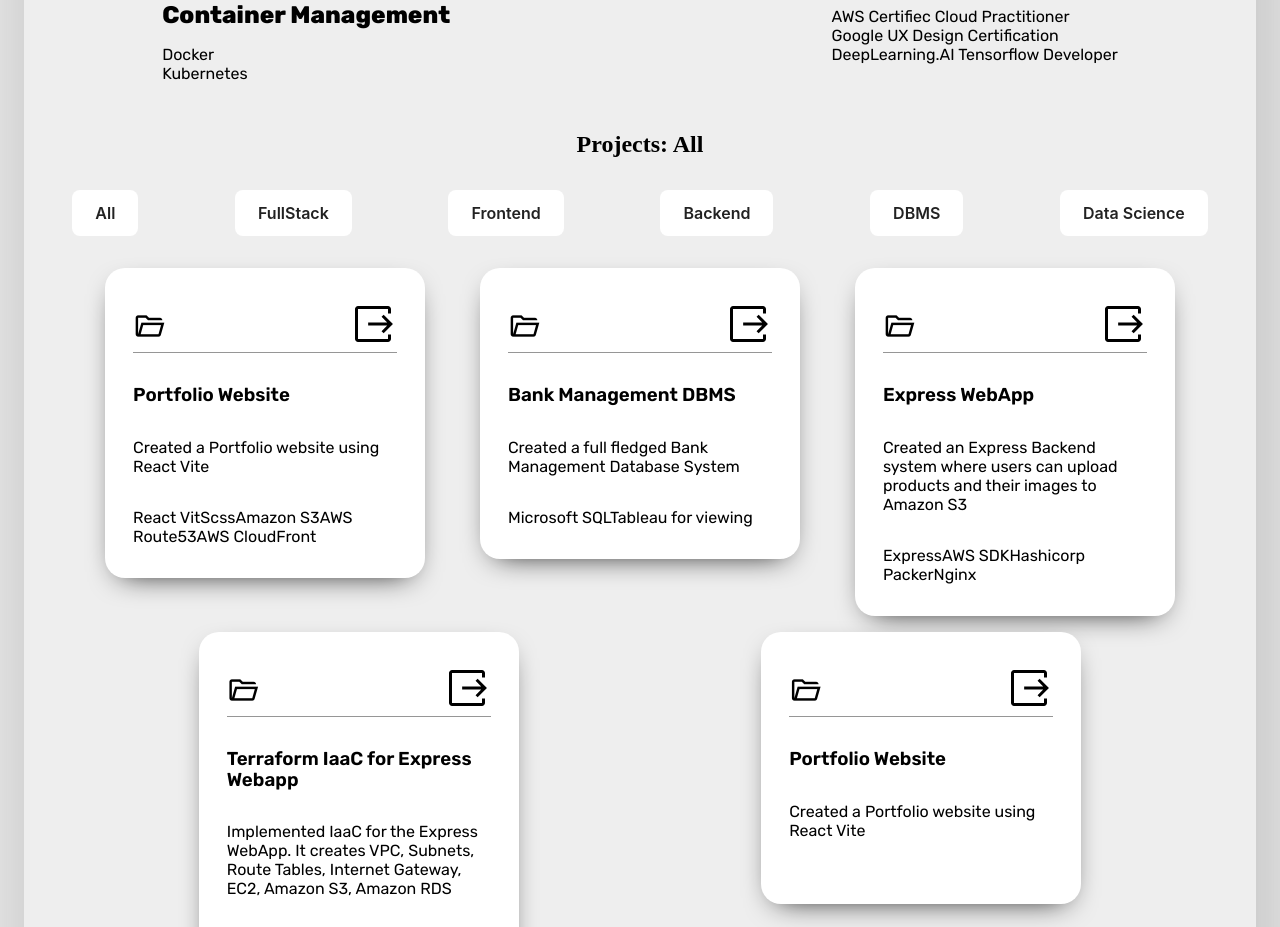
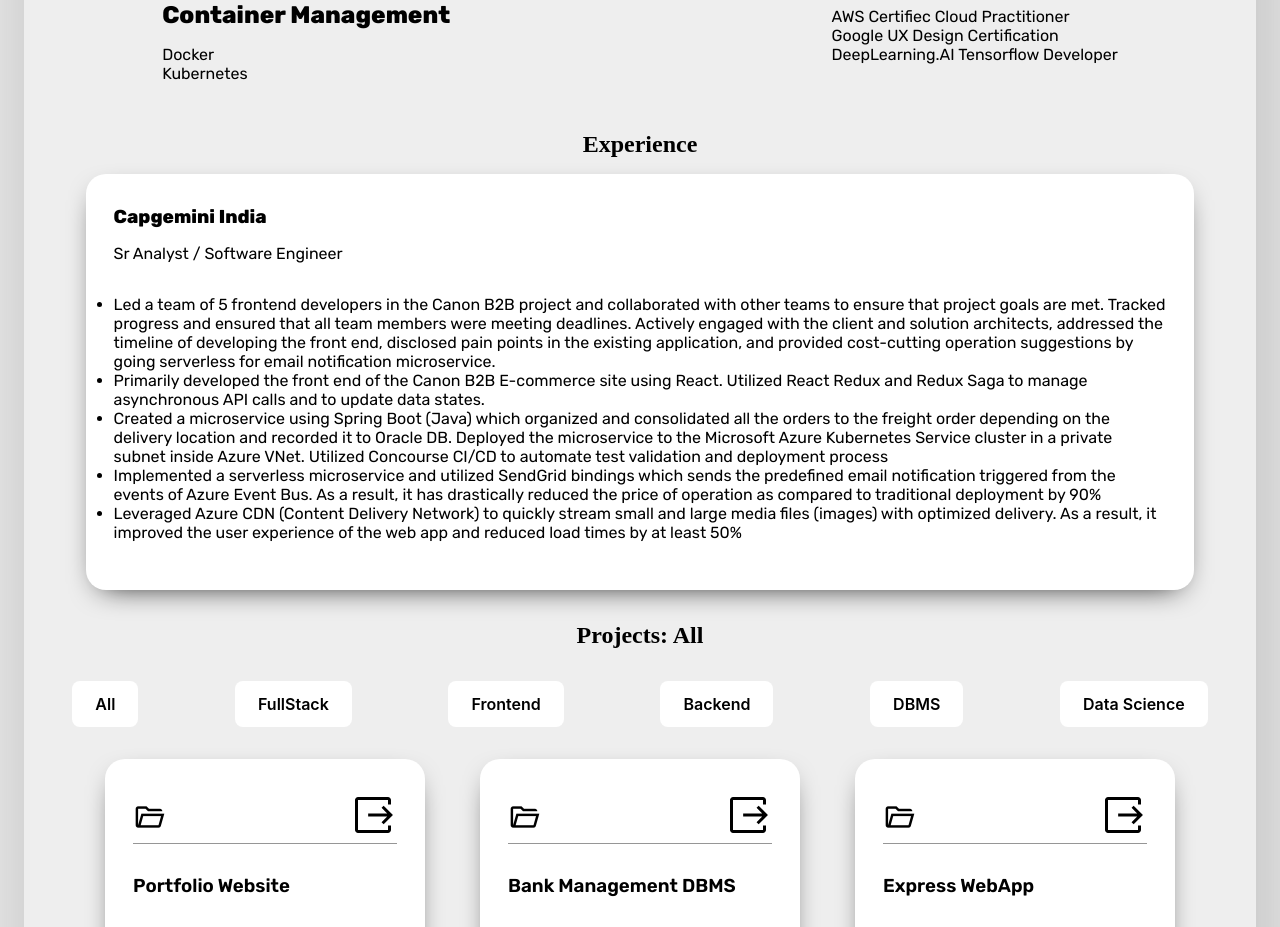
Before and after one commit to Varma-PA/profile-page-temp, a React (Vite) app: page / in a window 1280 px wide. Shown: the part 1540-2467 px from the top of the page. Built offline with nearby package versions, Linux system fonts and the light colour scheme.

Commit message:
Added Experience Section the portfolio website 🙈

```diff
--- a/src/components/Projects/index.tsx
+++ b/src/components/Projects/index.tsx
@@ -1,9 +1,12 @@
-import React, { useState } from "react";
+import React, { useState, useContext } from "react";
 import ProjectDetails from "../Project-Details";
 import ProjectsButton from "../Projects_Button";
+import { ThemeContext } from "../../ThemeContext";
 
 const Projects = () => {
   const [clickedButton, setClickedButton] = useState("All");
+
+  const theme = useContext(ThemeContext);
 
   const setCallBack = (heading: string) => {
     console.log(heading);
@@ -15,7 +18,7 @@ const Projects = () => {
     <div className="projects-flex-box">
       <h2>Projects: {clickedButton}</h2>
 
-      <div className="projects-buttons">
+      <div className={`projects-buttons`}>
         <div>
           <ProjectsButton heading="All" callback={setCallBack} />
         </div>
--- a/src/components/Projects_Button/index.tsx
+++ b/src/components/Projects_Button/index.tsx
@@ -1,4 +1,5 @@
-import React from "react";
+import React, { useContext } from "react";
+import { ThemeContext } from "../../ThemeContext";
 
 interface propType {
   heading: string;
@@ -6,9 +7,14 @@ interface propType {
 }
 
 const ProjectsButton = ({ heading, callback }: propType) => {
+  const theme = useContext(ThemeContext);
+
   return (
     <div>
-      <button className="button-23" onClick={() => callback(heading)}>
+      <button
+        className={`button-23 button-block-${theme}`}
+        onClick={() => callback(heading)}
+      >
         {heading}
       </button>
     </div>
--- /dev/null
+++ b/src/components/experience/index.tsx
@@ -0,0 +1,43 @@
+import React, { useContext } from "react";
+import experienceData from "../../data/experience.json";
+import { ThemeContext } from "../../ThemeContext";
+
+interface valueType {
+  id: number;
+  title: string;
+  company: string;
+  duration: string;
+  responsibilities: responsibilitiesType[];
+}
+
+interface responsibilitiesType {
+  id: number;
+  responsibility: string;
+}
+
+const Experience = () => {
+  const theme = useContext(ThemeContext);
+
+  return (
+    <div className={`experience-flexbox`}>
+      <h2 className="experience-heading">Experience</h2>
+
+      {experienceData.map((value: valueType) => (
+        <div
+          className={`experience-child-block  experience-block-${theme} use-rubik-font`}
+        >
+          <h3>{value.company}</h3>
+          <div>{value.title}</div>
+
+          <ul>
+            {value.responsibilities.map((resp: responsibilitiesType) => (
+              <li key={resp.id}>{resp.responsibility}</li>
+            ))}
+          </ul>
+        </div>
+      ))}
+    </div>
+  );
+};
+
+export default Experience;
--- /dev/null
+++ b/src/data/experience.json
@@ -0,0 +1,30 @@
+[
+  {
+    "id": 1,
+    "title": "Sr Analyst / Software Engineer",
+    "company": "Capgemini India",
+    "duration": "June 2019 - November 2021",
+    "responsibilities": [
+      {
+        "id": 1,
+        "responsibility": "Led a team of 5 frontend developers in the Canon B2B project and collaborated with other teams to ensure that project goals are met. Tracked progress and ensured that all team members were meeting deadlines. Actively engaged with the client and solution architects, addressed the timeline of developing the front end, disclosed pain points in the existing application, and provided cost-cutting operation suggestions by going serverless for email notification microservice."
+      },
+      {
+        "id": 2,
+        "responsibility": "Primarily developed the front end of the Canon B2B E-commerce site using React. Utilized React Redux and Redux Saga to manage asynchronous API calls and to update data states."
+      },
+      {
+        "id": 3,
+        "responsibility": "Created a microservice using Spring Boot (Java) which organized and consolidated all the orders to the freight order depending on the delivery location and recorded it to Oracle DB. Deployed the microservice to the Microsoft Azure Kubernetes Service cluster in a private subnet inside Azure VNet. Utilized Concourse CI/CD to automate test validation and deployment process"
+      },
+      {
+        "id": 4,
+        "responsibility": "Implemented a serverless microservice and utilized SendGrid bindings which sends the predefined email notification triggered from the events of Azure Event Bus. As a result, it has drastically reduced the price of operation as compared to traditional deployment by 90%"
+      },
+      {
+        "id": 5,
+        "responsibility": "Leveraged Azure CDN (Content Delivery Network) to quickly stream small and large media files (images) with optimized delivery. As a result, it improved the user experience of the web app and reduced load times by at least 50%"
+      }
+    ]
+  }
+]
--- a/src/pages/Home/index.tsx
+++ b/src/pages/Home/index.tsx
@@ -7,6 +7,7 @@ import SkillsBarGraph from "../../components/SkillsBarGraph";
 import SkillSet from "../../components/skillset";
 import data from "../../data/image-location.json";
 import { ThemeContext } from "../../ThemeContext";
+import Experience from "../../components/experience";
 
 const HomePage = () => {
   const theme = useContext(ThemeContext);
@@ -161,6 +162,10 @@ const HomePage = () => {
             </div>
           </div>
 
+          <div className="experience-block">
+            <Experience />
+          </div>
+
           <div className="home-projects">
             <Projects />
           </div>
--- /dev/null
+++ b/src/styles/components/_experience.scss
@@ -0,0 +1,60 @@
+.experience-heading {
+}
+
+.experience-flexbox {
+  display: flex;
+  align-items: center;
+  justify-content: center;
+  flex-direction: column;
+  gap: 1rem;
+  width: 100%;
+}
+
+.experience-block {
+  width: 100%;
+}
+
+.experience-child-block {
+  margin-bottom: 2rem;
+  width: 90%;
+  box-shadow: 0 10px 30px -15px black;
+  display: flex;
+  -webkit-box-pack: justify;
+  justify-content: space-between;
+  -webkit-box-align: center;
+  flex-direction: column;
+  align-items: flex-start;
+  position: relative;
+  height: 100%;
+  padding: 2rem 1.75rem;
+  border-radius: 20px;
+  //   transition: var(--transition);
+  overflow: auto;
+  //   width: 20rem;
+
+  gap: 1rem;
+
+  transition: ease hoverSlightlyUp;
+
+  &:hover {
+    animation: hoverSlightlyUp;
+
+    & > h3 {
+      color: #fc6d6d;
+      cursor: pointer;
+    }
+  }
+
+  & > ul {
+    margin: 1rem 0rem;
+  }
+}
+
+.experience-block {
+  &-light {
+    background-color: white;
+  }
+  &-dark {
+    background-color: #1d1d1d;
+  }
+}
--- a/src/styles/components/_project-block.scss
+++ b/src/styles/components/_project-block.scss
@@ -39,7 +39,7 @@
     background-color: white;
   }
   &-dark {
-    background-color: #323232;
+    background-color: #1d1d1d;
   }
 }
 
--- a/src/styles/components/_project-button.scss
+++ b/src/styles/components/_project-button.scss
@@ -43,3 +43,15 @@
   cursor: not-allowed;
   opacity: 1;
 }
+
+.button-block {
+  &-light {
+    background-color: white;
+    color: black !important;
+  }
+
+  &-dark {
+    background-color: #1d1d1d;
+    color: #f7f7f7 !important ;
+  }
+}
--- a/src/styles/main.scss
+++ b/src/styles/main.scss
@@ -17,6 +17,7 @@
 @import "./components/project-button";
 @import "./components/project-block";
 @import "./components/project-details";
+@import "./components/experience";
 
 @import "./pages/home";
 @import "./pages/blogs";
--- a/src/styles/pages/_home.scss
+++ b/src/styles/pages/_home.scss
@@ -328,3 +328,9 @@
   align-items: center;
   margin: 3rem 0rem;
 }
+
+.experience-block {
+  display: flex;
+  justify-content: center;
+  align-items: center;
+}
```
